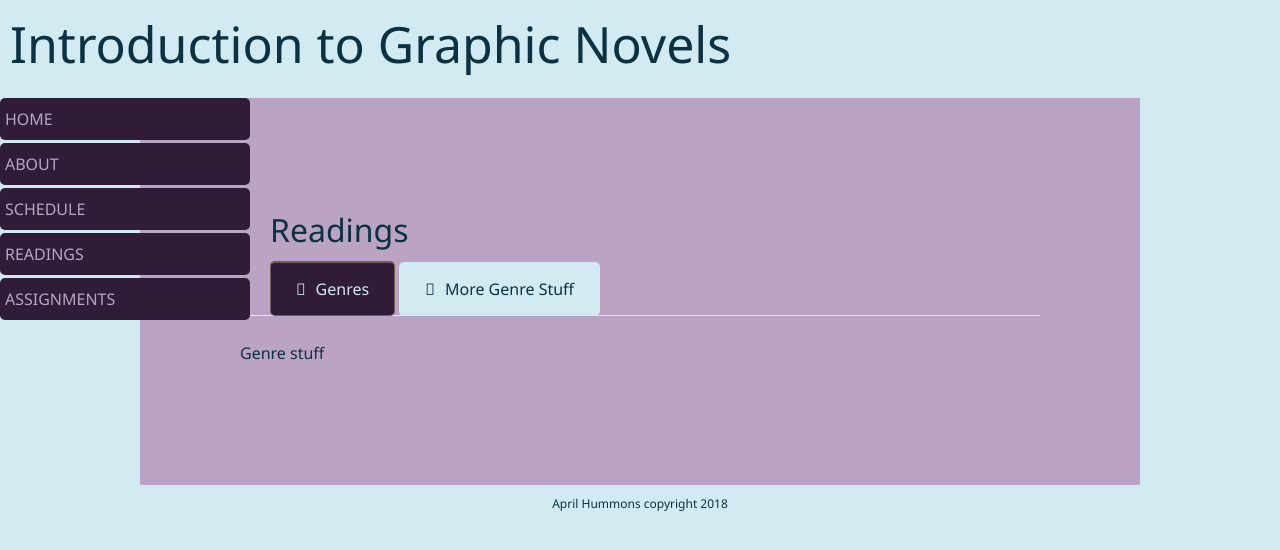
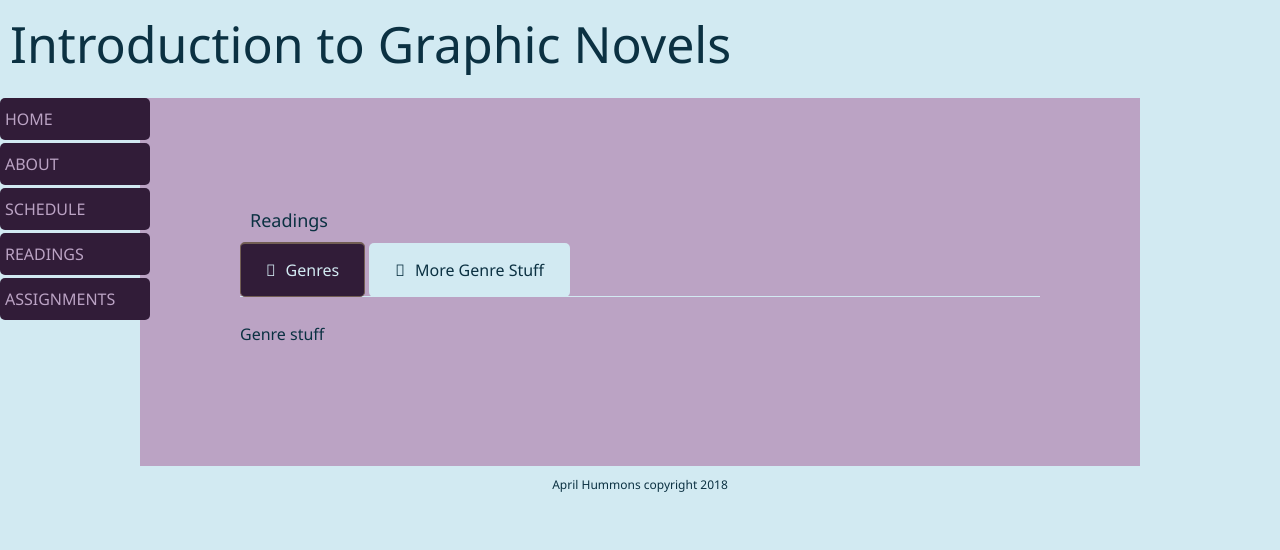
Before and after one commit to ahummons/graphicnovel, a Jekyll site: the page built from readings.html, in a window 1280 px wide. Shown: the top 550 px of the page. Built offline with Jekyll 4.4.1, drawn with Linux system fonts in a browser that asks for light colours.

Commit message:
Update base.html

```diff
--- a/_layouts/base.html
+++ b/_layouts/base.html
@@ -29,7 +29,7 @@ header {
 h1 {
   color: #0b3142;
   padding: 10px;
-  font-size: 32px;
+  font-size: 18px;
   font-weight: 400;
 }
 h2 {
@@ -135,7 +135,7 @@ ul {
 }
 aside {
   float: left;
-  width: 250px;
+  width: 150px;
   margin-right: 20px;
 }
 /* Vertical menu */
```
